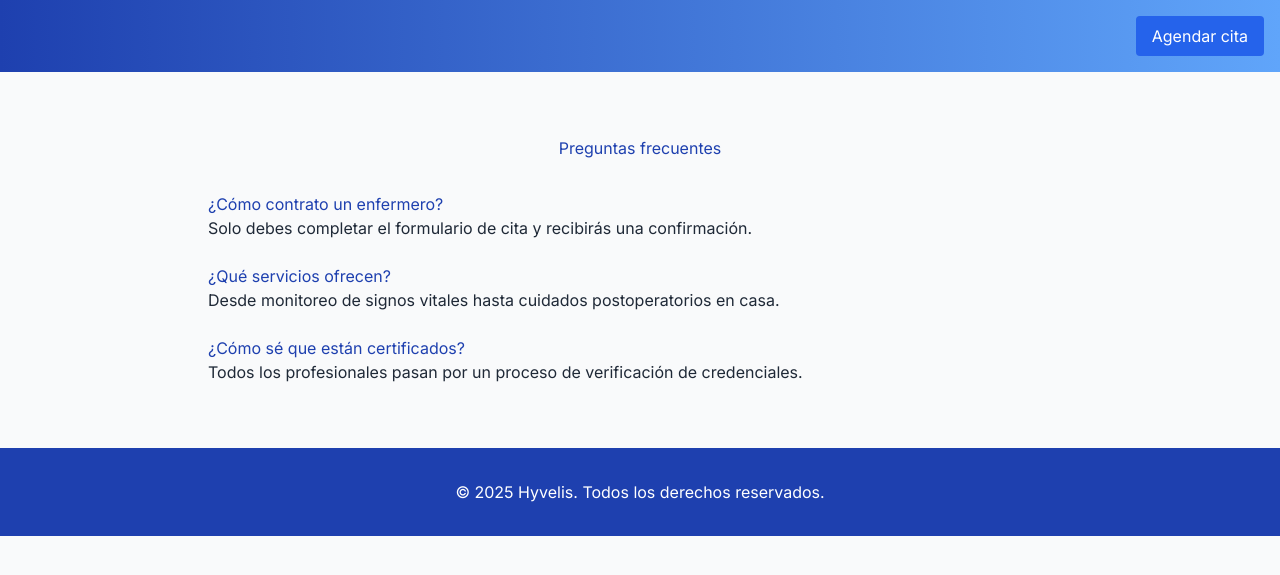
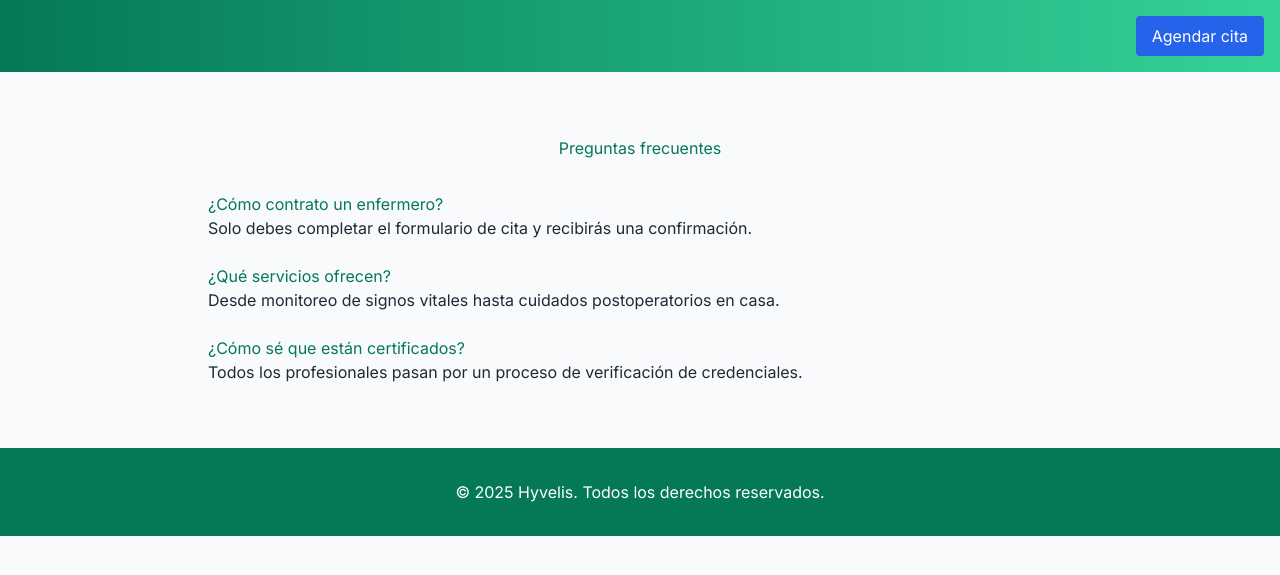
Before and after one commit to DixonM1/Hyvelis, a PHP site: page /faq.html in a window 1280 px wide. Shown: the top 575 px of the page. Run offline with PHP 8.4, Linux system fonts and the light colour scheme; some libraries are stand-ins or nearby versions.

Commit message:
Update styles.css

```diff
--- a/styles.css
+++ b/styles.css
@@ -1,7 +1,7 @@
 :root {
-  --primary-blue: #1e40af;
-  --secondary-blue: #60a5fa;
-  --accent-green: #10b981;
+  --primary-green: #047857; /* Darker green */
+  --secondary-green: #34d399; /* Lighter green */
+  --accent-green: #10b981; /* Kept for hover effects */
   --bg-light: #f9fafb;
   --text-dark: #1f2937;
   --shadow: 0 4px 6px rgba(0, 0, 0, 0.1);
@@ -15,7 +15,7 @@ body {
 }
 
 header {
-  background: linear-gradient(90deg, var(--primary-blue), var(--secondary-blue));
+  background: linear-gradient(90deg, var(--primary-green), var(--secondary-green));
   color: white;
 }
 
@@ -28,7 +28,7 @@ header a:hover {
 }
 
 .bg-blue-600 {
-  background-color: var(--primary-blue);
+  background-color: var(--primary-green); /* Changed from blue to green */
 }
 
 .bg-blue-600:hover {
@@ -41,7 +41,7 @@ section {
 
 h1, h2, h3 {
   font-weight: 700;
-  color: var(--primary-blue);
+  color: var(--primary-green); /* Changed from blue to green */
 }
 
 h1 {
@@ -78,7 +78,7 @@ details[open] {
 summary {
   padding: 1rem;
   cursor: pointer;
-  color: var(--primary-blue);
+  color: var(--primary-green); /* Changed from blue to green */
 }
 
 table {
@@ -92,7 +92,7 @@ th, td {
 }
 
 th {
-  background-color: var(--secondary-blue);
+  background-color: var(--secondary-green); /* Changed from blue to green */
   color: white;
 }
 
@@ -103,12 +103,12 @@ input, textarea {
 
 input:focus, textarea:focus {
   outline: none;
-  border-color: var(--primary-blue);
-  box-shadow: 0 0 0 3px rgba(30, 64, 175, 0.2);
+  border-color: var(--primary-green); /* Changed from blue to green */
+  box-shadow: 0 0 0 3px rgba(4, 120, 87, 0.2); /* Adjusted for green */
 }
 
 footer {
-  background: var(--primary-blue);
+  background: var(--primary-green); /* Changed from blue to green */
 }
 
 @keyframes fadeIn {
```
